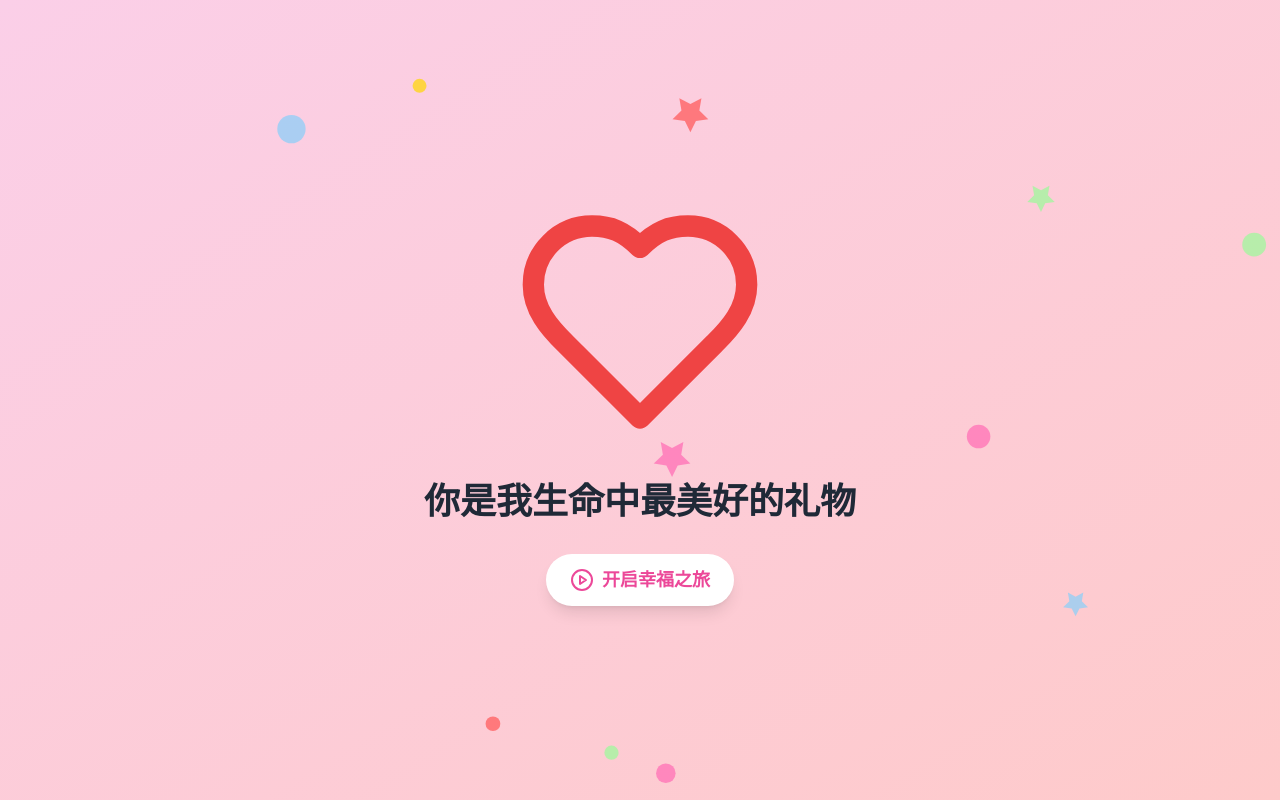
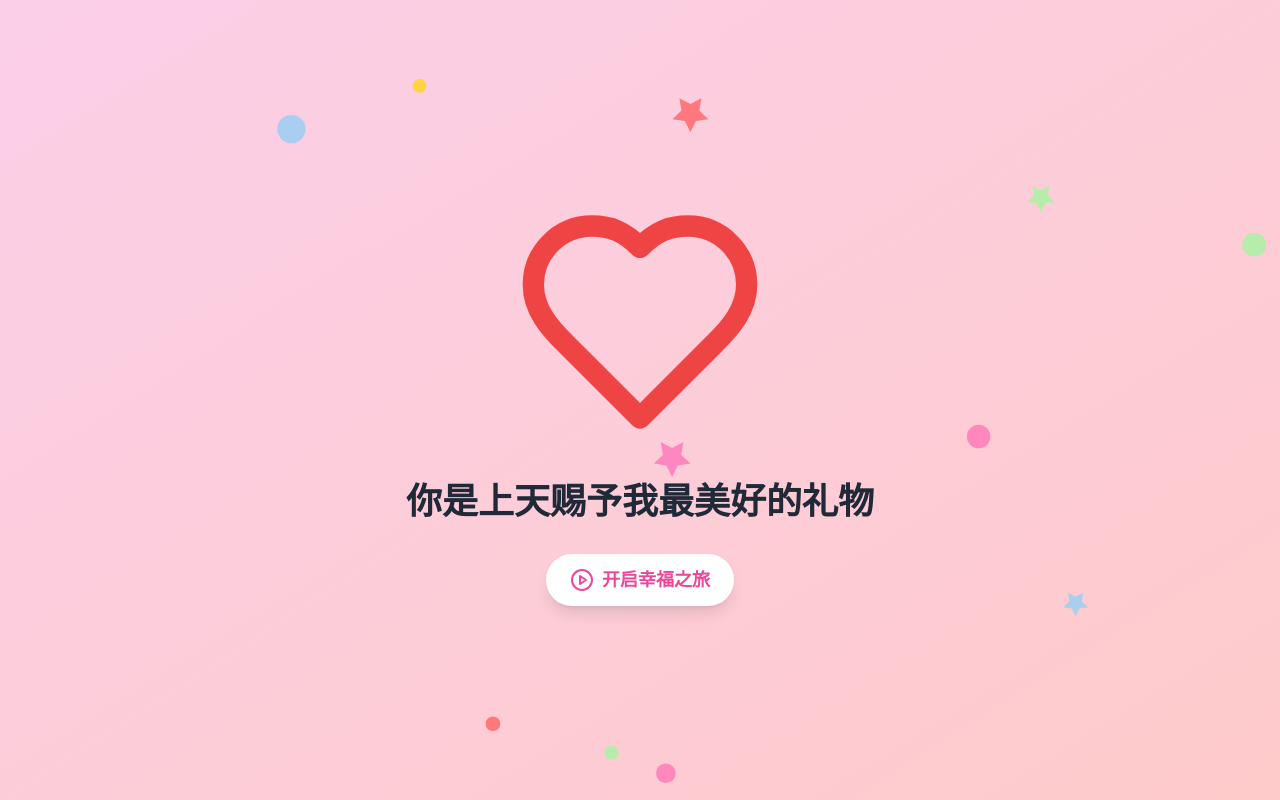
Before and after one commit to ArthurLCW/show_love, a Next.js app: page / in a window 1280 px wide. Built offline with nearby package versions, Linux system fonts and the light colour scheme.

Commit message:
feat: love messages“

```diff
--- a/components/dynamic-love-scenes.tsx
+++ b/components/dynamic-love-scenes.tsx
@@ -120,41 +120,29 @@ const scenes = [
 ];
 
 const loveMessages = [
-  "你是我生命中最美好的礼物",
+  "你是上天赐予我最美好的礼物",
+  "你的一切都让我着迷",
+  "我爱你可爱的小圆脸",
+  "我爱你香香软软的肉肉",
+  "我爱你的体贴温柔",
+  "我爱你的聪明细心",
   "每一天有你相伴都是那么美好",
-  "你的笑容是我最大的幸福",
-  "我愿意用一生的时间去爱你",
+  "每一次想到你都是那么幸福",
+  "你是我生命中最亮的星",
+  "给彼此的黑夜带来光明",
+  "你是明亮的太阳",
+  "寒风中送去暖意",
+  "你是最艳丽的色彩",
+  "给我的生命增添乐趣",
+  "你是最华美的诗",
+  "我愿阅读你的点点滴滴",
+  "你是最动听的乐曲",
+  "最喜欢聆听你娇滴滴的声音",
+  "你是最可爱的小猫咪",
+  "真想时刻都抚摸你",
   "你是我心中永远的唯一",
-  "愿做你生命中的一抹温暖",
-  "你是我最想写的诗",
-  "想和你一起数星星到天明",
-  "你是我最甜蜜的牵挂",
-  "愿陪你走过四季轮回",
-  "你是我心中最美的风景",
-  "想和你一起看遍世界每个角落",
-  "愿做你永远的依靠",
-  "你是我生命中最亮的星",
-  "想和你一起走过漫长岁月",
-  "愿做你生命中的一缕阳光",
-  "你是我最想珍惜的人",
-  "想和你一起看遍春花秋月",
-  "愿做你永远的港湾",
-  "你是我心中最美的期待",
-  "想陪你看遍世间美景",
-  "愿做你生命中的一片绿叶",
-  "你是我最想守护的人",
-  "想和你一起品味生活点滴",
-  "愿做你永远的依靠",
-  "你是我最想执手到老的人",
-  "想和你一起看云卷云舒",
-  "愿做你生命中的一首诗",
-  "你是我最想珍藏的回忆",
-  "想和你一起聆听四季变换",
-  "愿做你永远的知己",
-  "你是我最想讲述的故事",
-  "想和你一起看潮起潮落",
-  "愿做你生命中的一抹色彩",
-  "你是我最想细数的温柔",
+  "想和你度过每一个四季",
+  "想和你看遍每一处风景",
 ];
 
 export function DynamicLoveScenesComponent() {
@@ -184,8 +172,11 @@ export function DynamicLoveScenesComponent() {
 
   const setTimeInterval = useCallback(() => {
     const intervalIdTemp = setInterval(() => {
-      setCurrentScene((prevScene) => (prevScene + 1) % scenes.length);
-    }, 5000);
+      setCurrentScene(
+        (prevScene) =>
+          (prevScene + 1) % Math.max(scenes.length, loveMessages.length)
+      );
+    }, 5660);
     console.log("lcw timeInterval", intervalIdTemp);
     setIntervalId(intervalIdTemp);
     return intervalIdTemp;
```
Also changed, not shown: 2 other files (tests, documents, lock files or other folders).
